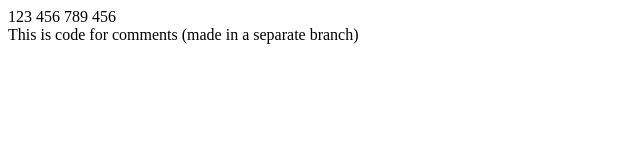
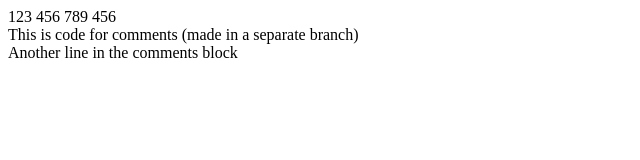
Before and after one commit to nadya-wyn/nadya-wyn.github.io, a plain HTML site: page index.html in a window 1280 px wide. Shown: the whole page, without its empty margins (0-640 px from the left). Drawn offline with Linux system fonts and the light colour scheme.

Commit message:
Added another line

```diff
--- a/index.html
+++ b/index.html
@@ -13,6 +13,8 @@
 	789 456
 	<br>
 	This is code for comments (made in a separate branch)
+	<br>
+	Another line in the comments block
 </body>
 
 </html>
```
